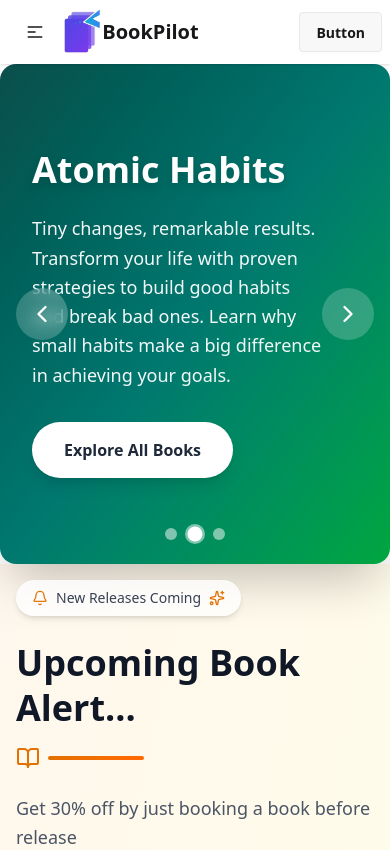
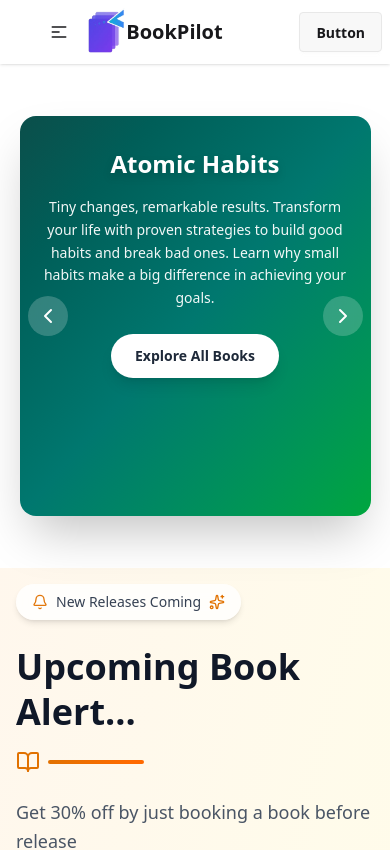
Before and after one commit to Fahim20223/bookpilot-client, a React (Vite) app: page / in a window 390 px wide. Shown: the top 850 px of the page. Built offline with nearby package versions, Linux system fonts and the light colour scheme.

Commit message:
installed firebase & fixed some ui for homepage

```diff
--- a/package.json
+++ b/package.json
@@ -11,6 +11,7 @@
   },
   "dependencies": {
     "@tailwindcss/vite": "^4.1.17",
+    "firebase": "^12.6.0",
     "framer-motion": "^12.23.25",
     "leaflet": "^1.9.4",
     "lucide-react": "^0.556.0",
@@ -19,6 +20,7 @@
     "react-hook-form": "^7.68.0",
     "react-leaflet": "^5.0.0-rc.2",
     "react-router": "^7.10.1",
+    "swiper": "^12.0.3",
     "tailwindcss": "^4.1.17"
   },
   "devDependencies": {
--- /dev/null
+++ b/src/Auth/Login/Login.jsx
@@ -0,0 +1,7 @@
+import React from "react";
+
+const Login = () => {
+  return <div></div>;
+};
+
+export default Login;
--- /dev/null
+++ b/src/Auth/Register/Register.jsx
@@ -0,0 +1,7 @@
+import React from "react";
+
+const Register = () => {
+  return <div></div>;
+};
+
+export default Register;
--- a/src/Components/Banner/Banner.jsx
+++ b/src/Components/Banner/Banner.jsx
@@ -1,10 +1,15 @@
 import React from "react";
-import { useState, useEffect } from "react";
+import { Swiper, SwiperSlide } from "swiper/react";
+import { Navigation, Pagination, Autoplay, EffectFade } from "swiper/modules";
 import { ChevronLeft, ChevronRight } from "lucide-react";
 
+// Import Swiper styles
+import "swiper/css";
+import "swiper/css/navigation";
+import "swiper/css/pagination";
+import "swiper/css/effect-fade";
+
 const Banner = () => {
-  const [currentSlide, setCurrentSlide] = useState(0);
-
   const slides = [
     {
       id: 1,
@@ -35,53 +40,56 @@ const Banner = () => {
     },
   ];
 
-  const nextSlide = () => {
-    setCurrentSlide((prev) => (prev + 1) % slides.length);
-  };
-
-  const prevSlide = () => {
-    setCurrentSlide((prev) => (prev - 1 + slides.length) % slides.length);
-  };
-
-  const goToSlide = (index) => {
-    setCurrentSlide(index);
-  };
-
-  useEffect(() => {
-    const interval = setInterval(nextSlide, 5000);
-    return () => clearInterval(interval);
-  }, []);
-
   return (
-    <div className="relative w-full h-[500px] overflow-hidden rounded-2xl shadow-2xl max-w-7xl mx-auto">
-      {/* Slides Container */}
+    <div className="my-13">
+      <div className="relative w-[90%] max-w-7xl mx-auto">
+        <Swiper
+          modules={[Navigation, Pagination, Autoplay, EffectFade]}
+          spaceBetween={0}
+          slidesPerView={1}
+          navigation={{
+            prevEl: ".swiper-button-prev-custom",
+            nextEl: ".swiper-button-next-custom",
+          }}
+          pagination={{
+            clickable: true,
+            el: ".swiper-pagination-custom",
+          }}
+          autoplay={{
+            delay: 4000,
+            disableOnInteraction: false,
+          }}
+          effect="fade"
+          fadeEffect={{
+            crossFade: true,
+          }}
+          speed={800}
+          loop={true}
+          className="rounded-2xl shadow-2xl h-[400px] sm:h-[500px] lg:h-[600px]"
+        >
+          {slides.map((slide) => (
+            <SwiperSlide key={slide.id}>
               <div
-        className="flex h-full transition-transform duration-700 ease-in-out"
-        style={{ transform: `translateX(-${currentSlide * 100}%)` }}
-      >
-        {slides.map((slide, index) => (
-          <div
-            key={slide.id}
-            className={`min-w-full h-full bg-linear-to-br ${slide.gradient} flex items-center justify-between px-8 md:px-20 py-12`}
+                className={`w-full h-full bg-linear-to-br ${slide.gradient} flex flex-col md:flex-row items-center justify-between px-4 sm:px-8 md:px-12 lg:px-20 py-8 sm:py-12`}
               >
                 {/* Content */}
-            <div className="flex-1 text-white pr-8 max-w-2xl">
-              <h2 className="text-4xl md:text-5xl font-bold mb-6 drop-shadow-lg animate-fade-in">
+                <div className="flex-1 text-white pr-0 md:pr-8 max-w-2xl text-center md:text-left">
+                  <h2 className="text-2xl sm:text-3xl md:text-4xl lg:text-5xl font-bold mb-4 sm:mb-6 drop-shadow-lg">
                     {slide.title}
                   </h2>
-              <p className="text-lg md:text-xl mb-8 opacity-95 leading-relaxed animate-fade-in-delay">
+                  <p className="text-sm sm:text-base md:text-lg lg:text-xl mb-6 sm:mb-8 opacity-95 leading-relaxed">
                     {slide.description}
                   </p>
                   <a
                     href="#all-books"
-                className="inline-block px-8 py-4 bg-white text-gray-800 font-semibold rounded-full shadow-lg hover:shadow-xl hover:scale-105 transition-all duration-300 animate-fade-in-delay-2"
+                    className="inline-block px-6 sm:px-8 py-3 sm:py-4 bg-white text-gray-800 font-semibold rounded-full shadow-lg hover:shadow-xl hover:scale-105 transition-all duration-300 text-sm sm:text-base"
                   >
                     Explore All Books
                   </a>
                 </div>
 
                 {/* Book Image */}
-            <div className="hidden md:block flex-shrink-0 w-72 h-96 animate-fade-in-right">
+                <div className="hidden md:block flex-shrink-0 w-48 h-64 lg:w-72 lg:h-96 mt-6 md:mt-0">
                   <img
                     src={slide.image}
                     alt={slide.title}
@@ -89,77 +97,51 @@ const Banner = () => {
                   />
                 </div>
               </div>
+            </SwiperSlide>
           ))}
-      </div>
+        </Swiper>
 
-      {/* Navigation Arrows */}
+        {/* Custom Navigation Arrows */}
         <button
-        onClick={prevSlide}
-        className="absolute left-4 top-1/2 -translate-y-1/2 bg-white/20 hover:bg-white/40 backdrop-blur-sm text-white p-3 rounded-full transition-all duration-300 hover:scale-110 z-10"
+          className="swiper-button-prev-custom absolute left-2 sm:left-4 top-1/2 -translate-y-1/2 bg-white/20 hover:bg-white/40 backdrop-blur-sm text-white p-2 sm:p-3 rounded-full transition-all duration-300 hover:scale-110 z-10"
           aria-label="Previous slide"
         >
-        <ChevronLeft size={28} />
+          <ChevronLeft size={24} className="sm:w-7 sm:h-7" />
         </button>
         <button
-        onClick={nextSlide}
-        className="absolute right-4 top-1/2 -translate-y-1/2 bg-white/20 hover:bg-white/40 backdrop-blur-sm text-white p-3 rounded-full transition-all duration-300 hover:scale-110 z-10"
+          className="swiper-button-next-custom absolute right-2 sm:right-4 top-1/2 -translate-y-1/2 bg-white/20 hover:bg-white/40 backdrop-blur-sm text-white p-2 sm:p-3 rounded-full transition-all duration-300 hover:scale-110 z-10"
           aria-label="Next slide"
         >
-        <ChevronRight size={28} />
+          <ChevronRight size={24} className="sm:w-7 sm:h-7" />
         </button>
 
-      {/* Dots Indicator */}
-      <div className="absolute bottom-6 left-1/2 -translate-x-1/2 flex gap-3 z-10">
-        {slides.map((_, index) => (
-          <button
-            key={index}
-            onClick={() => goToSlide(index)}
-            className={`w-3 h-3 rounded-full transition-all duration-300 ${
-              currentSlide === index
-                ? "bg-white scale-125 ring-2 ring-white/50"
-                : "bg-white/50 hover:bg-white/75"
-            }`}
-            aria-label={`Go to slide ${index + 1}`}
-          />
-        ))}
-      </div>
+        {/* Custom Pagination Dots */}
+        <div className="swiper-pagination-custom absolute bottom-4 sm:bottom-6 left-1/2 -translate-x-1/2 flex gap-2 sm:gap-3 z-10"></div>
 
-      {/* Custom Animations */}
+        {/* Custom Pagination Styles */}
         <style jsx>{`
-        @keyframes fadeIn {
-          from {
-            opacity: 0;
-            transform: translateY(20px);
+          :global(.swiper-pagination-custom .swiper-pagination-bullet) {
+            width: 10px;
+            height: 10px;
+            background: rgba(255, 255, 255, 0.5);
+            opacity: 1;
+            transition: all 0.3s;
           }
-          to {
-            opacity: 1;
-            transform: translateY(0);
+          :global(.swiper-pagination-custom .swiper-pagination-bullet-active) {
+            background: white;
+            transform: scale(1.25);
+            box-shadow: 0 0 0 2px rgba(255, 255, 255, 0.5);
           }
+          @media (min-width: 640px) {
+            :global(.swiper-pagination-custom .swiper-pagination-bullet) {
+              width: 12px;
+              height: 12px;
             }
-        @keyframes fadeInRight {
-          from {
-            opacity: 0;
-            transform: translateX(30px);
-          }
-          to {
-            opacity: 1;
-            transform: translateX(0);
-          }
-        }
-        .animate-fade-in {
-          animation: fadeIn 0.8s ease-out;
-        }
-        .animate-fade-in-delay {
-          animation: fadeIn 0.8s ease-out 0.2s backwards;
-        }
-        .animate-fade-in-delay-2 {
-          animation: fadeIn 0.8s ease-out 0.4s backwards;
-        }
-        .animate-fade-in-right {
-          animation: fadeInRight 0.8s ease-out 0.3s backwards;
           }
         `}</style>
       </div>
+    </div>
   );
 };
+
 export default Banner;
--- a/src/Components/Home/Home.jsx
+++ b/src/Components/Home/Home.jsx
@@ -2,7 +2,6 @@ import React from "react";
 import Banner from "../Banner/Banner";
 import BookAlertUI from "../BookAlerttUI/BookAlertUI";
 import NewsletterSubscription from "../NewsletterSubscription/NewsletterSubscription";
-import Coverage from "../Coverage/Coverage";
 
 const Home = () => {
   return (
@@ -10,7 +9,6 @@ const Home = () => {
       <Banner></Banner>
       <BookAlertUI></BookAlertUI>
       <NewsletterSubscription></NewsletterSubscription>
-      <Coverage></Coverage>
     </div>
   );
 };
--- a/src/Components/NavBar/NavBar.jsx
+++ b/src/Components/NavBar/NavBar.jsx
@@ -19,7 +19,7 @@ const NavBar = () => {
 
   return (
     <div className="navbar bg-base-100 shadow-sm sticky top-0 z-50">
-      <div className="navbar-start">
+      <div className="navbar-start px-6">
         <div className="dropdown">
           <div tabIndex={0} role="button" className="btn btn-ghost lg:hidden">
             <svg
--- /dev/null
+++ b/src/Context/AuthContext.jsx
@@ -0,0 +1,3 @@
+import { createContext } from "react";
+
+export const AuthContext = createContext(null);
--- /dev/null
+++ b/src/Firebase/Firebase.config.js
@@ -0,0 +1,25 @@
+//DANGER!!!!!!!!!!
+
+// Import the functions you need from the SDKs you need
+import { initializeApp } from "firebase/app";
+
+import { getAuth } from "firebase/auth";
+
+// TODO: Add SDKs for Firebase products that you want to use
+// https://firebase.google.com/docs/web/setup#available-libraries
+
+// Your web app's Firebase configuration
+const firebaseConfig = {
+  apiKey: "AIzaSyCy4O6l6KT-3oS1SS03qMw7HHSyuRhnFKw",
+  authDomain: "book-pilot-2c633.firebaseapp.com",
+  projectId: "book-pilot-2c633",
+  storageBucket: "book-pilot-2c633.firebasestorage.app",
+  messagingSenderId: "105675668342",
+  appId: "1:105675668342:web:099a9c96dcdc5b7e5f1857",
+};
+
+// Initialize Firebase
+const app = initializeApp(firebaseConfig);
+
+// Initialize Firebase Authentication and get a reference to the service
+export const auth = getAuth(app);
```
Also changed, not shown: src/Context/AuthProvider.jsx (added, +68 -0 lines), src/Routes/PrivateRoutes.jsx (added), 1 other file (tests, documents, lock files or other folders). Lines whose indentation alone changed are shown as unchanged.
